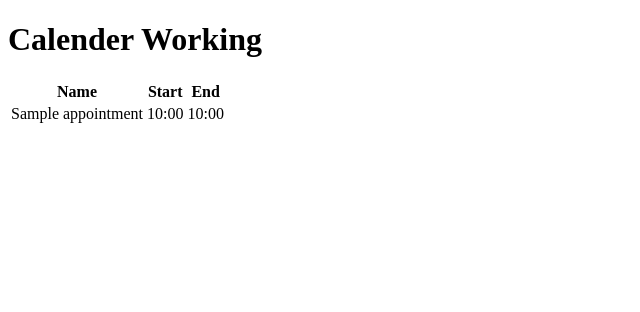
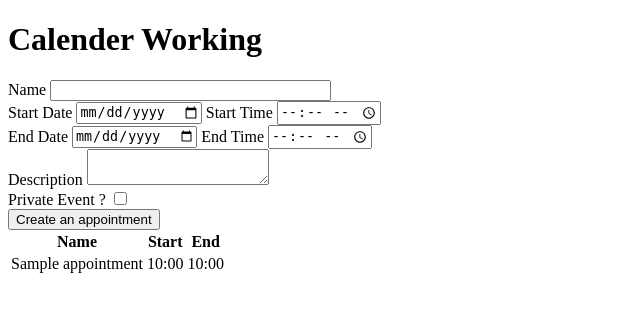
Before and after one commit to TheSaviourEking/practice-for-week-18-python-calender-this-long-practice, a Flask app: page / in a window 1280 px wide. Shown: the top 312 px of the page, without its empty margins (0-640 px from the left). Run offline with Flask 3, Linux system fonts and the light colour scheme; a database or web service that is not in the repository returns one stand-in record (values such as "Sample title"); some libraries are stand-ins or nearby versions.

Commit message:
chore: implement Handling the form submission

```diff
--- /dev/null
+++ b/app/forms.py
@@ -0,0 +1,21 @@
+from flask_wtf import FlaskForm
+from wtforms import (
+    StringField,
+    DateField,
+    TimeField,
+    TextAreaField,
+    BooleanField,
+    SubmitField,
+)
+from wtforms.validators import DataRequired
+
+
+class AppointmentForm(FlaskForm):
+    name = StringField("Name", validators=[DataRequired()])
+    start_date = DateField("Start Date", validators=[DataRequired()])
+    start_time = TimeField("Start Time", validators=[DataRequired()])
+    end_date = DateField("End Date", validators=[DataRequired()])
+    end_time = TimeField("End Time", validators=[DataRequired()])
+    description = TextAreaField("Description", validators=[DataRequired()])
+    private = BooleanField("Private Event ?")
+    submit = SubmitField("Create an appointment")
--- a/app/routes.py
+++ b/app/routes.py
@@ -1,6 +1,8 @@
 from os import environ
 import psycopg2
-from flask import Blueprint, render_template
+from flask import Blueprint, render_template, redirect, request, flash
+from .forms import AppointmentForm
+from datetime import datetime
 
 CONNECTION_PARAMETERS = {
     "user": environ.get("DB_USER"),
@@ -8,14 +10,55 @@ CONNECTION_PARAMETERS = {
     "dbname": environ.get("DB_NAME"),
     "host": environ.get("DB_HOST"),
 }
+
 bp = Blueprint("main", __name__, url_prefix="/")
 
 
-@bp.route("/")
+@bp.route("/", methods=["GET", "POST"])
 def main():
     """
     docstring to clear this error
     """
+    form = AppointmentForm()
+
+    if form.validate_on_submit():
+        print(
+            {
+                "name": form.name.data,
+                "start_datetime": datetime.combine(
+                    form.start_date.data, form.start_time.data
+                ),
+                "end_datetime": datetime.combine(
+                    form.end_date.data, form.end_time.data
+                ),
+                "description": form.description.data,
+                "private": form.private.data,
+            }
+        )
+
+        with psycopg2.connect(**CONNECTION_PARAMETERS) as conn:
+            with conn.cursor() as curs:
+                curs.execute(
+                    """
+                        INSERT into appointments(
+                        name, start_datetime, end_datetime, description, private
+                        )
+                        VALUES (%(name)s, %(start_datetime)s, %(end_datetime)s, %(description)s, %(private)s)
+                    """,
+                    {
+                        "name": form.name.data,
+                        "start_datetime": datetime.combine(
+                            form.start_date.data, form.start_time.data
+                        ),
+                        "end_datetime": datetime.combine(
+                            form.end_date.data, form.end_time.data
+                        ),
+                        "description": form.description.data,
+                        "private": form.private.data,
+                    },
+                )
+
+                return redirect("/")
 
     with psycopg2.connect(**CONNECTION_PARAMETERS) as conn:
         with conn.cursor() as curs:
@@ -27,4 +70,4 @@ def main():
             )
 
             rows = curs.fetchall()
-    return render_template("main.html", rows=rows)
+            return render_template("main.html", rows=rows, form=form)
--- a/app/templates/main.html
+++ b/app/templates/main.html
@@ -10,6 +10,39 @@
 
 <body>
     <h1>Calender Working</h1>
+    <form action="/" method="POST">
+        {{form.csrf_token}}
+        <div>
+            {{form.name.label}}
+            {{form.name(size=32)}}
+        </div>
+        <div>
+            {{form.start_date.label}}
+            {{form.start_date(size=32)}}
+
+            {{form.start_time.label}}
+            {{form.start_time(size=32)}}
+        </div>
+        <div>
+            {{form.end_date.label}}
+            {{form.end_date(size=32)}}
+
+            {{form.end_time.label}}
+            {{form.end_time(size=32)}}
+        </div>
+        <div>
+            {{form.description.label}}
+            {{form.description(size=32)}}
+        </div>
+        <div>
+            {{form.private.label}}
+            {{form.private(size=32)}}
+        </div>
+        <button type="submit">
+            {{form.submit.label}}
+        </button>
+    </form>
+
     <table>
         <thead>
             <tr>
@@ -29,6 +62,7 @@
             {% endfor %}
         </tbody>
     </table>
+
 </body>
 
 </html>
```
